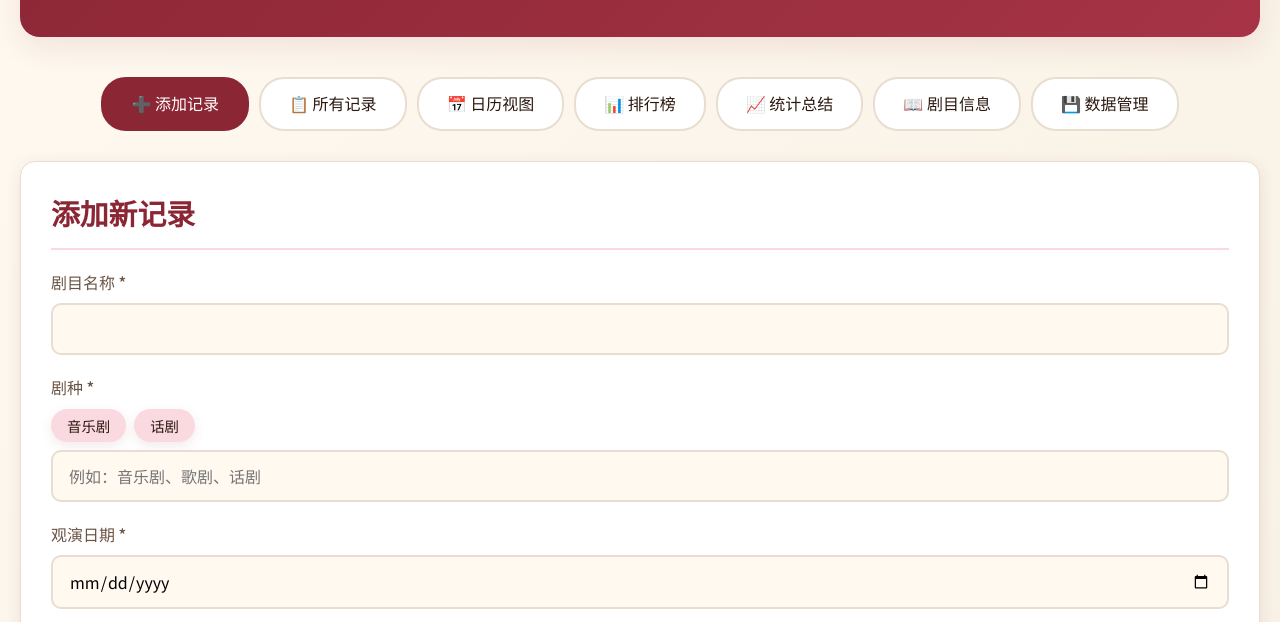
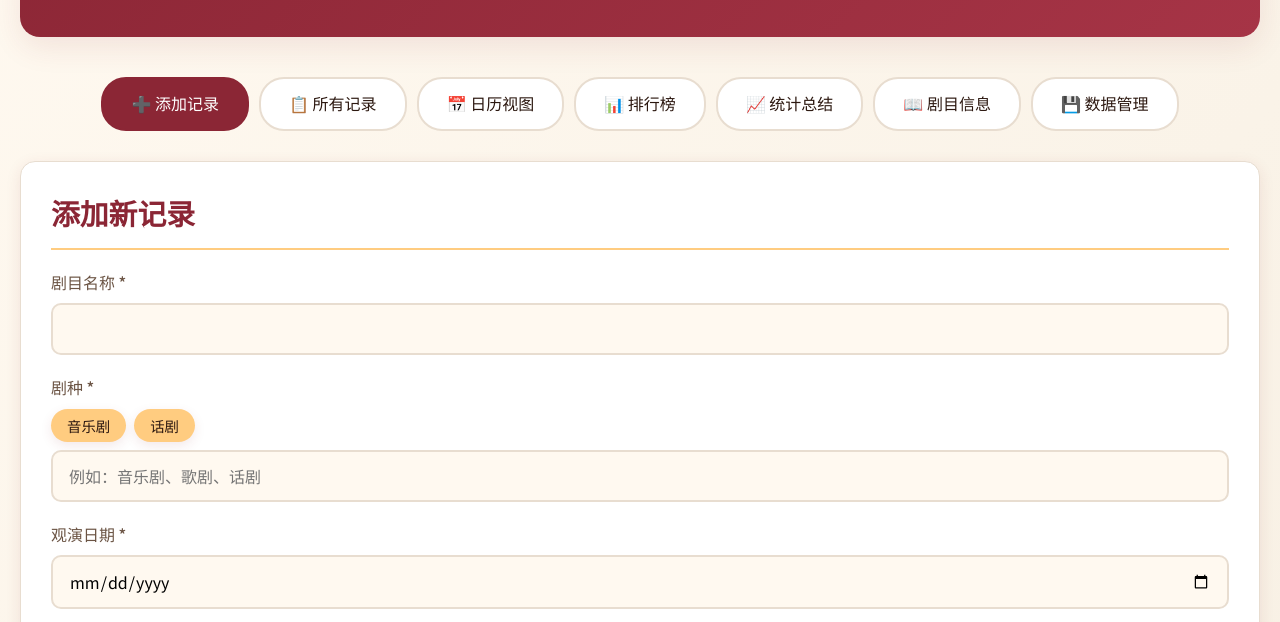
Before and after one commit to auriarw/guanjujilu.github.io, a plain HTML site: page index.html in a window 1280 px wide. Shown: the part 178-800 px from the top of the page. Drawn offline with Linux system fonts and the light colour scheme.

Commit message:
Update index.html

```diff
--- a/index.html
+++ b/index.html
@@ -15,7 +15,7 @@
         :root {
             --primary: #8B2635;
             --primary-light: #A63446;
-            --secondary: #FADAE0;
+            --secondary: #FFCC80;
             --bg-main: #FFF9F0;
             --bg-card: #FFFFFF;
             --text-primary: #2C1810;
@@ -185,7 +185,7 @@
         }
 
         .btn-secondary:hover {
-            background: #F8C1C6;
+            background: #FFAB40;
         }
 
         .btn-small {
```
